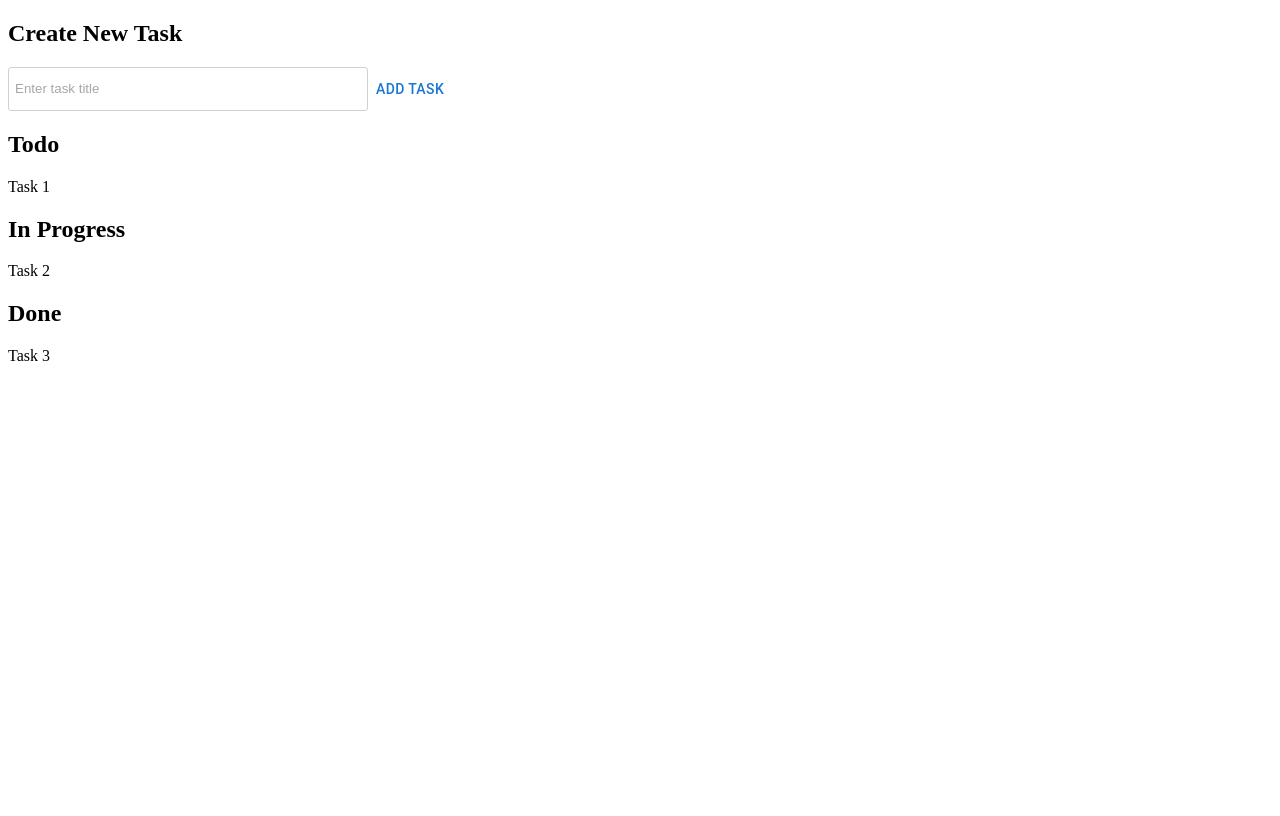
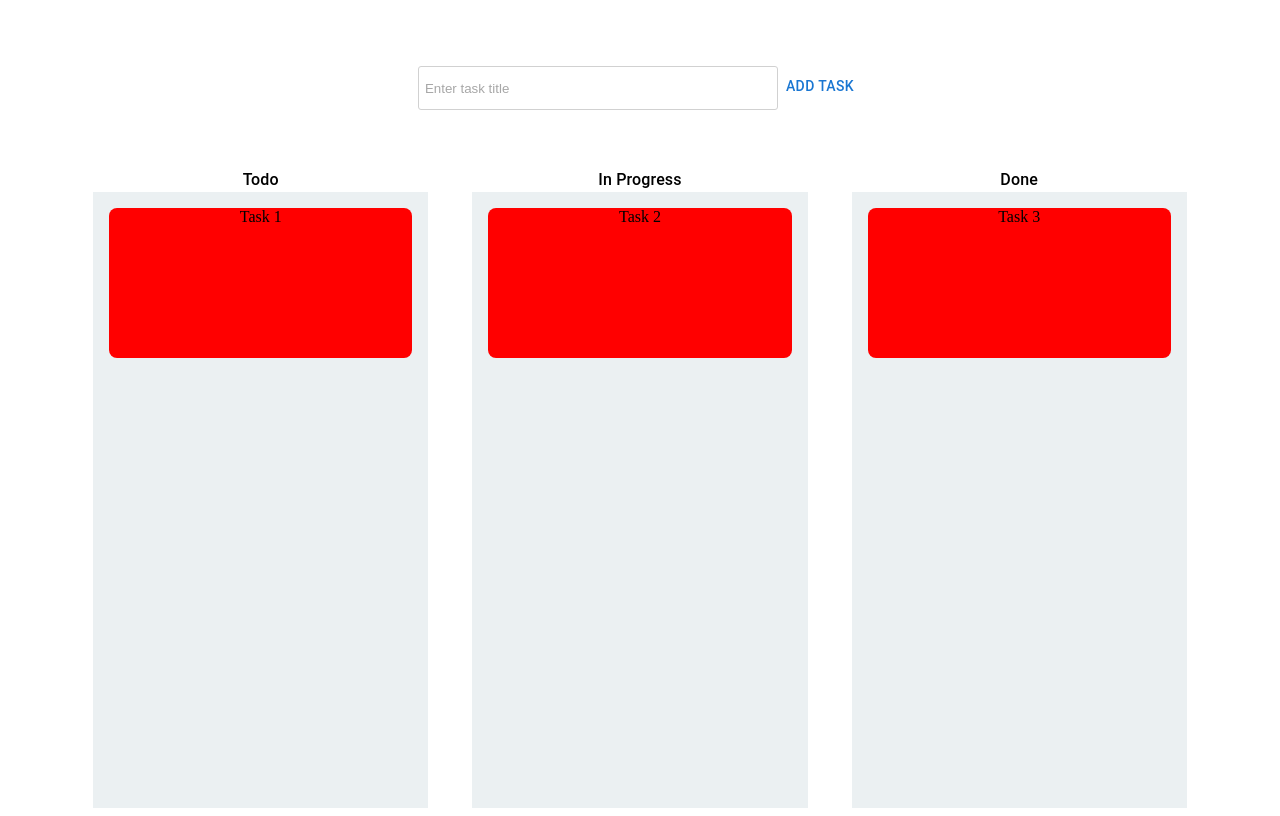
Before and after one commit to gholamreza-hasnzade/todo, a React (Vite) app: page / in a window 1280 px wide. Built offline with nearby package versions, Linux system fonts and the light colour scheme.

Commit message:
delete componet and add new one

```diff
--- a/src/components/Templates/Board.tsx
+++ b/src/components/Templates/Board.tsx
@@ -2,10 +2,9 @@ import React, { useState } from "react";
 import { DndProvider } from "react-dnd";
 import { HTML5Backend } from "react-dnd-html5-backend";
 
+import { Button, Flex, Input, Typography } from "@/components/atoms";
 import TaskList from "@/components/organisms/TaskList";
 import { Task } from "@/components/types";
-import { Input } from "../atoms";
-import { Button } from "@mui/material";
 
 const Board: React.FC = () => {
   const [tasks, setTasks] = useState<Task[]>([
@@ -39,35 +38,67 @@ const Board: React.FC = () => {
   };
 
   return (
+    <Flex height={"100vh"} width="100%" flexDirection="column">
       <DndProvider backend={HTML5Backend}>
-      <div>
-        <h2>Create New Task</h2>
+        <Flex align="center" flexDirection="column" width="100%" height="100%">
+          <Flex flexDirection="column" width="100%" height="20%" justify="center" align="center">
+            <Flex>
               <Input
                 value={newTaskTitle}
                 onChange={(e) => setNewTaskTitle(e.target.value)}
                 placeholder="Enter task title"
               />
               <Button onClick={handleCreateTask}>Add Task</Button>
-        <h2>Todo</h2>
+            </Flex>
+          </Flex>
+
+          <Flex width={"100%"} gap="10" height="80%" justify="center">
+            <Flex
+              width={"30%"}
+              flexDirection="column"
+              justify="center"
+              align="center"
+            >
+              {" "}
+              <Typography>Todo</Typography>
               <TaskList
                 tasks={tasks.filter((task) => task.status === "todo")}
                 status="todo"
                 onDropTask={handleDropTask}
               />
-        <h2>In Progress</h2>
+            </Flex>
+
+            <Flex
+              width={"30%"}
+              flexDirection="column"
+              justify="center"
+              align="center"
+            >
+              <Typography>In Progress</Typography>
               <TaskList
                 tasks={tasks.filter((task) => task.status === "in-progress")}
                 status="in-progress"
                 onDropTask={handleDropTask}
               />
-        <h2>Done</h2>
+            </Flex>
+
+            <Flex
+              width={"30%"}
+              flexDirection="column"
+              justify="center"
+              align="center"
+            >
+              <Typography>Done</Typography>
               <TaskList
                 tasks={tasks.filter((task) => task.status === "done")}
                 status="done"
                 onDropTask={handleDropTask}
               />
-      </div>
+            </Flex>
+          </Flex>
+        </Flex>
       </DndProvider>
+    </Flex>
   );
 };
 
--- a/src/components/atoms/flex/Flex.atom.interface.ts
+++ b/src/components/atoms/flex/Flex.atom.interface.ts
@@ -5,14 +5,14 @@ import { BoxProps } from '@mui/material/Box';
 
 
 export interface IFlex extends BoxProps {
-    direction?: 'row' | 'column';
+    flexDirection?: 'row' | 'column';
     justify?: 'flex-start' | 'flex-end' | 'center' | 'space-between' | 'space-around' | 'space-evenly';
     align?: 'flex-start' | 'flex-end' | 'center' | 'stretch' | 'baseline';
     wrap?: 'nowrap' | 'wrap' | 'wrap-reverse';
     gap?: string;
     children?: ReactNode;
-    height?: number;
-    width?: number;
+    height?: string;
+    width?: string;
     background?: string;
     borderRadius?: number;
 }
--- a/src/components/atoms/flex/flex.atom.tsx
+++ b/src/components/atoms/flex/flex.atom.tsx
@@ -10,16 +10,18 @@ import { Box  as BoxMUI} from '@mui/material';
 
 const SFlex = styled(BoxMUI)<IFlex>`
   display: flex;
-  flex-direction: ${({ direction }) => direction || 'row'};
+  flex-direction: ${({ flexDirection }) => flexDirection || 'row'};
   justify-content: ${({ justify }) => justify || 'flex-start'};
   align-items: ${({ align }) => align || 'stretch'};
   flex-wrap: ${({ wrap }) => wrap || 'nowrap'};
   gap: ${({ gap }) => gap || '0'};
-  height: ${({ height }) => `${height}px` || 'unset'};
-  width: ${({ width }) => `${width}px` || 'unset'};
+  height: ${({ height }) => `${height}` || 'unset'};
+  width: ${({ width }) => `${width}` || 'unset'};
   background: ${({ background }) => background || 'transparent'};
   border-radius: ${({ borderRadius }) => `${borderRadius}px` || 'unset'};
 `;
 export const Flex: FC<IFlex> = ({ children, ...rest }) => {
+
+
   return <SFlex {...rest}>{children}</SFlex>;
 };
--- a/src/components/atoms/form/form.atom.interface.ts
+++ /dev/null
@@ -1,6 +0,0 @@
-import { ReactNode } from 'react';
-
-export interface IForm {
-    onSubmit?: (event: React.FormEvent<HTMLFormElement>) => void;
-    children?: ReactNode;
-}
--- a/src/components/atoms/form/form.atom.tsx
+++ /dev/null
@@ -1,26 +0,0 @@
-"use client";
-// * Import Tools
-import { FC } from "react";
-import styled from "@emotion/styled";
-
-// * Import interface
-import { IForm } from "@/components/atoms/form/form.atom.interface";
-
-const SForm = styled.form`
-  display: flex;
-  align-items: center;
-  flex-direction: column;
-  width: 100%;
-  background: #fff;
-  border-radius: 6px;
-  padding: 16px;
-  gap: 16px;
-`;
-
-export const Form: FC<IForm> = ({ onSubmit, children, ...rest }) => {
-  return (
-    <SForm onSubmit={onSubmit} {...rest}>
-      {children}
-    </SForm>
-  );
-};
--- a/src/components/atoms/index.ts
+++ b/src/components/atoms/index.ts
@@ -2,4 +2,3 @@ export { Button } from "@/components/atoms/button/button.atom";
 export { Flex } from "@/components/atoms/flex/flex.atom";
 export { Typography } from "@/components/atoms/typography/typography.atom";
 export { Input } from "@/components/atoms/input/input.atom";
-export { Form } from "@/components/atoms/form/form.atom"
--- a/src/components/molecules/TaskItem.tsx
+++ b/src/components/molecules/TaskItem.tsx
@@ -1,19 +1,28 @@
-import React from 'react';
-import { useDrag } from 'react-dnd';
+// * import tools
+import React from "react";
+import { useDrag } from "react-dnd";
+import styled from "@emotion/styled";
 
-import { Task } from '@/components/types';
+// * import types
+import { Task } from "@/components/types";
 
 type TaskItemProps = {
   task: Task;
 };
 
+const STaskItem = styled.div`
+  width: 100%;
+  height: 150px;
+  background: red;
+  border-radius: 8px;
+  cursor: pointer;
+`;
 const TaskItem: React.FC<TaskItemProps> = ({ task }) => {
-
   const [, dragRef] = useDrag(() => ({
-    type: 'task',
+    type: "task",
     item: { id: task.id },
   }));
-  return <div ref={dragRef}>{task.title}</div>;
+  return <STaskItem ref={dragRef}>{task.title}</STaskItem>;
 };
 
 export default TaskItem;
--- a/src/components/organisms/TaskList.tsx
+++ b/src/components/organisms/TaskList.tsx
@@ -1,27 +1,38 @@
-import React from 'react';
-import { useDrop } from 'react-dnd';
+// * import tools
+import React from "react";
+import { useDrop } from "react-dnd";
+import styled from "@emotion/styled";
 
-import { Task } from '@/components/types';
-import TaskItem from '@/components/molecules/TaskItem';
+import { Task } from "@/components/types";
+import TaskItem from "@/components/molecules/TaskItem";
 
 type TaskListProps = {
   tasks: Task[];
-  status: 'todo' | 'in-progress' | 'done';
-  onDropTask: (taskId: number, status: 'todo' | 'in-progress' | 'done') => void;
+  status: "todo" | "in-progress" | "done";
+  onDropTask: (taskId: number, status: "todo" | "in-progress" | "done") => void;
 };
 
+const STaskList = styled.div`
+  display: flex;
+  flex-direction: column;
+  background: #ebf0f2;
+  height: 100%;
+  width: 80%;
+  padding: 16px;
+  gap: 8px;
+`;
 const TaskList: React.FC<TaskListProps> = ({ tasks, status, onDropTask }) => {
   const [, dropRef] = useDrop(() => ({
-    accept: 'task',
+    accept: "task",
     drop: (item: { id: number }) => onDropTask(item.id, status),
   }));
 
   return (
-    <div ref={dropRef}>
-      {tasks.map((task) => (
+    <STaskList ref={dropRef}>
+      {tasks?.map((task) => (
         <TaskItem key={task.id} task={task} />
       ))}
-    </div>
+    </STaskList>
   );
 };
 
```
Lines whose indentation alone changed are shown as unchanged.
